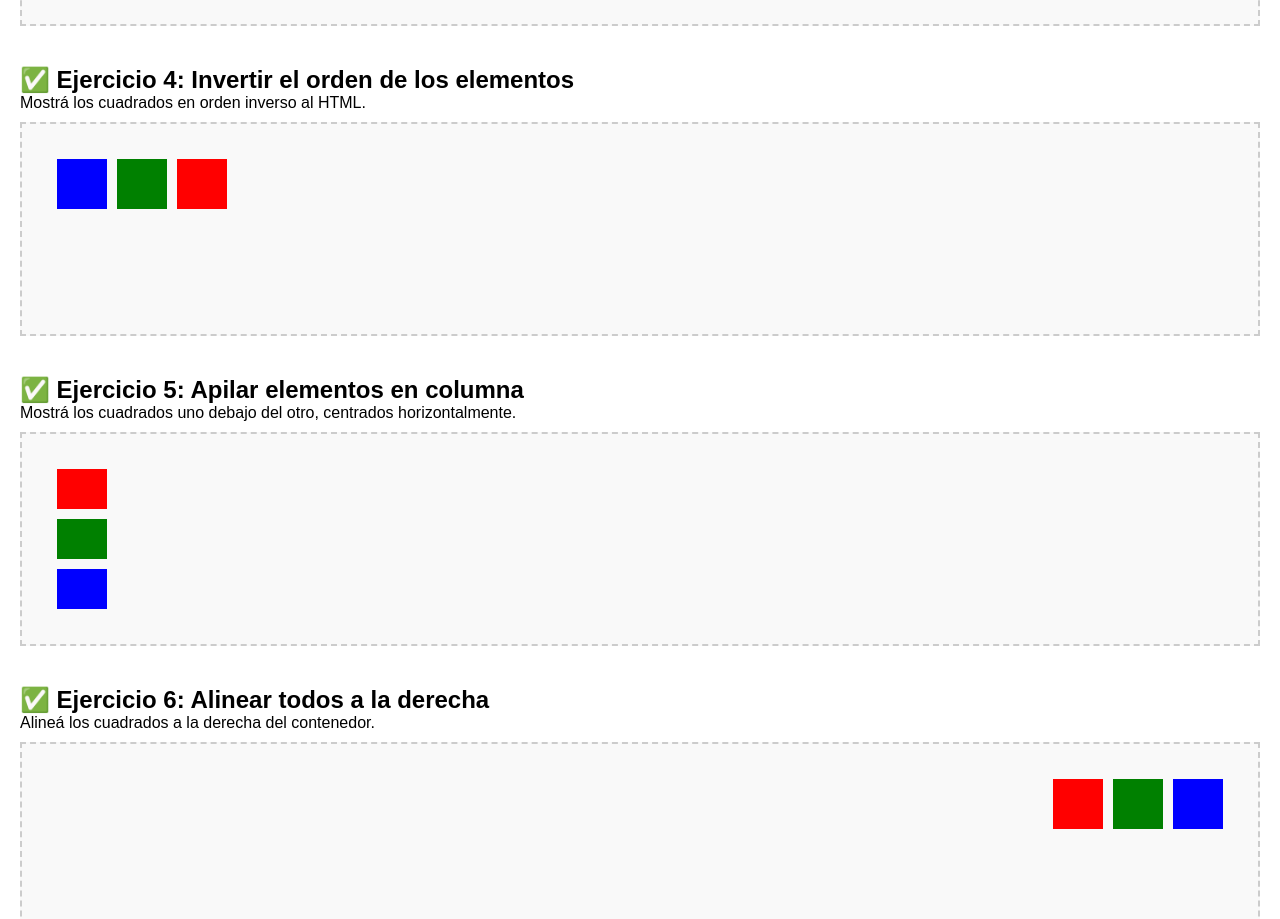
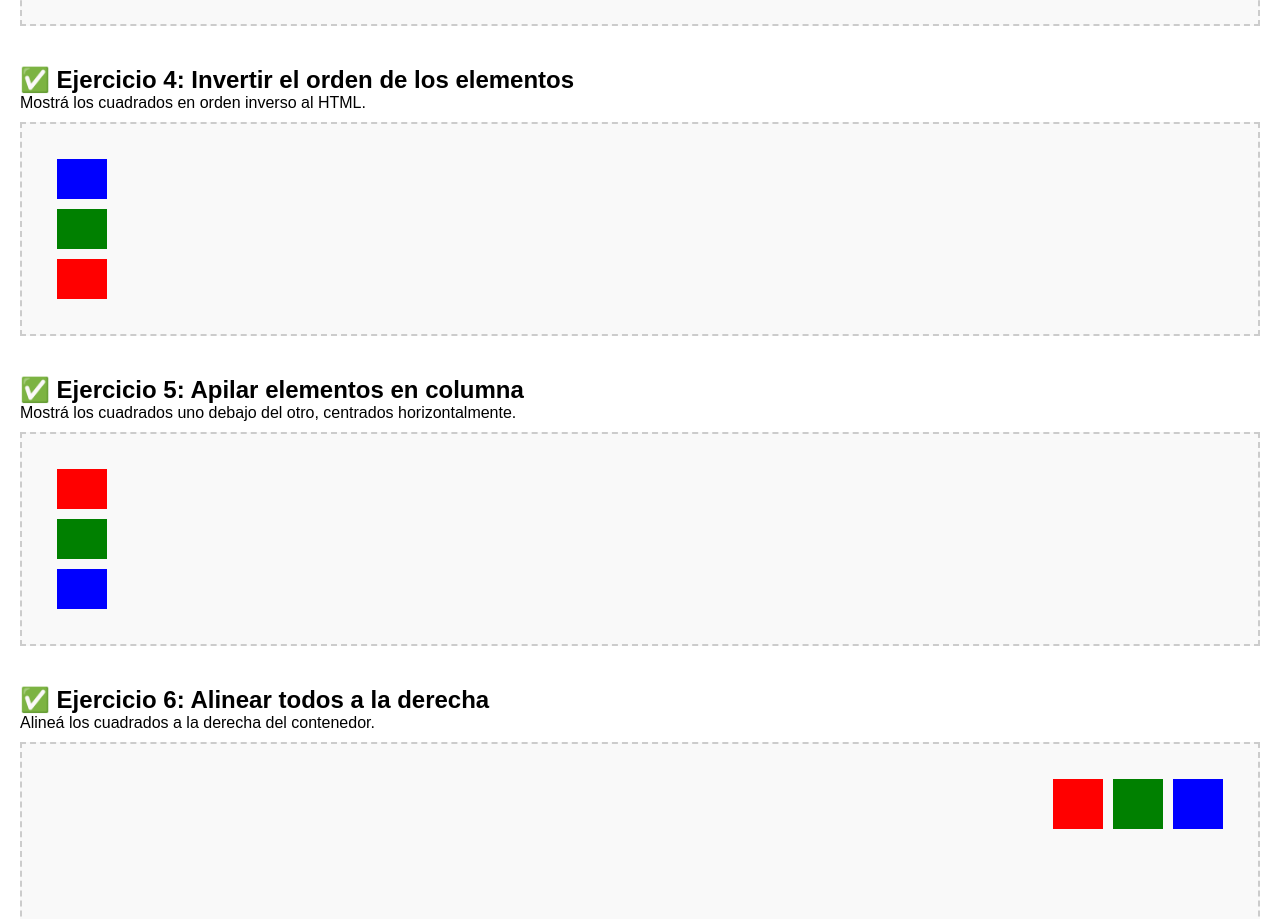
Before and after one commit to julietagenovesi/ejercicio-22-7, a plain HTML site: page index.html in a window 1280 px wide. Shown: the part 980-1899 px from the top of the page. Drawn offline with Linux system fonts and the light colour scheme.

Commit message:
Corrección ejercicio 4

```diff
--- a/main.css
+++ b/main.css
@@ -56,8 +56,7 @@ h2 {
 }
 
 .ejercicio-4 .container {
-  flex-direction: row-reverse;
-  justify-content: start;
+  flex-direction: column-reverse;
 }
 
 .ejercicio-5 .container {
```
